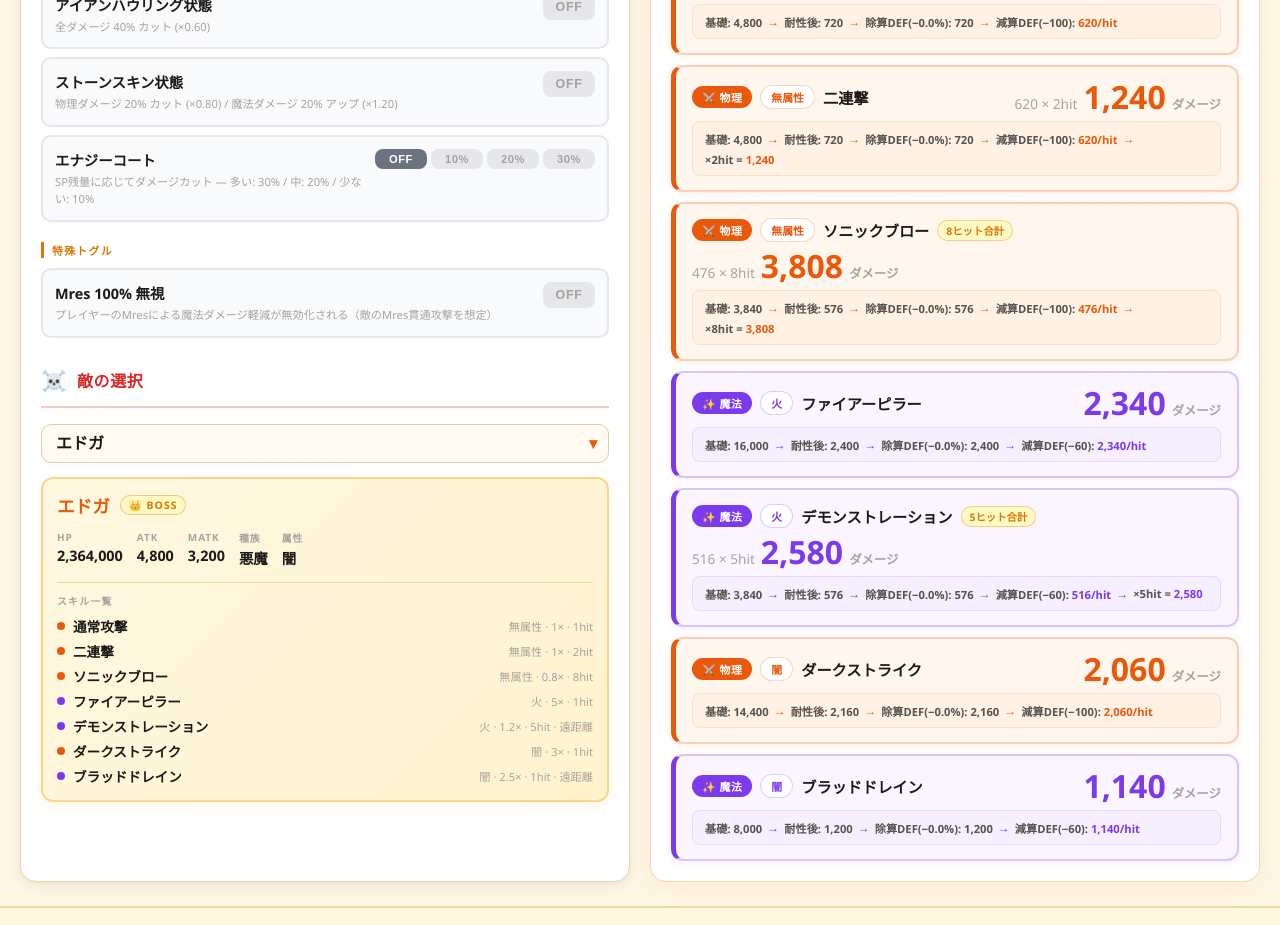
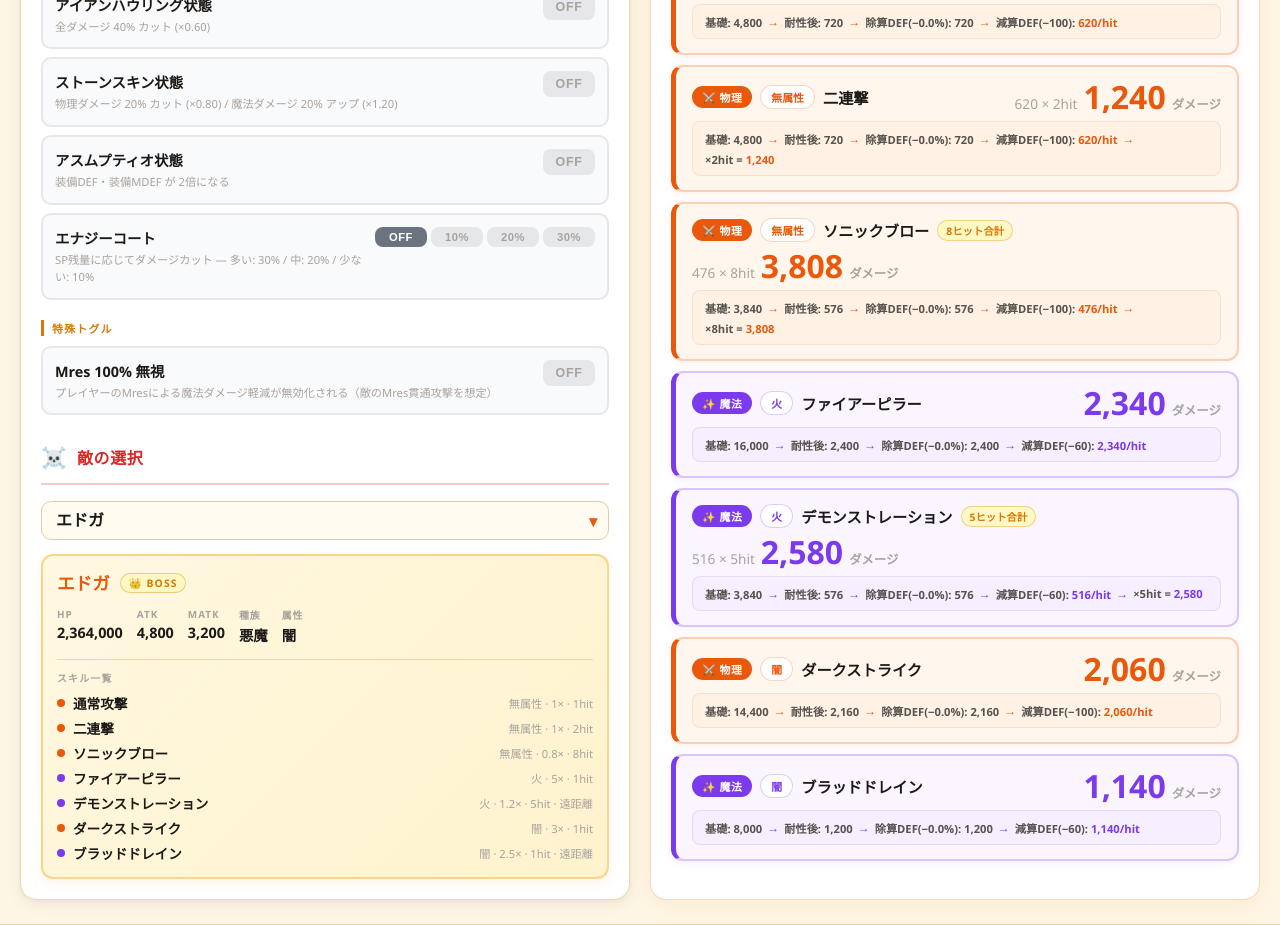
Before and after one commit to Beji-Ta/ro-damage-calc, a React (Vite) app: page / in a window 1280 px wide. Shown: the part 1240-2165 px from the top of the page. Built offline with nearby package versions, Linux system fonts and the light colour scheme.

Commit message:
アスムプティオ追加: 装備DEF/MDEF 2倍効果

```diff
--- a/src/App.tsx
+++ b/src/App.tsx
@@ -26,6 +26,7 @@ interface PlayerStats {
   crouchActive: boolean
   ironHowlingActive: boolean
   stoneSkinActive: boolean
+  assumptioActive: boolean  // 装備DEF・装備MDEF 2倍
   energyCoatLevel: number  // 0=OFF 1=10%カット 2=20%カット 3=30%カット
   armorElement: string
   mresIgnored: boolean
@@ -309,7 +310,7 @@ function getElemMod(attackElem: string, attackLv: number, armorElem: string): nu
 
 // ── LocalStorage ───────────────────────────────────────────────────────────────
 
-const STORAGE_KEY = 'ro_calc_player_v9'
+const STORAGE_KEY = 'ro_calc_player_v10'
 
 const DEFAULT_STATS: PlayerStats = {
   statusDef: 100,
@@ -335,6 +336,7 @@ const DEFAULT_STATS: PlayerStats = {
   crouchActive: false,
   ironHowlingActive: false,
   stoneSkinActive: false,
+  assumptioActive: false,
   energyCoatLevel: 0,
   armorElement: '無属性',
   mresIgnored: false,
@@ -357,8 +359,10 @@ function saveStats(s: PlayerStats): void {
 // ── 計算ロジック ───────────────────────────────────────────────────────────────
 
 function calcDamage(stats: PlayerStats, enemy: EnemyData): DamageResult[] {
-  const hardDefFactor  = 135 / (stats.equipDef  + 135)
-  const hardMdefFactor = 135 / (stats.equipMdef + 135)
+  const effectiveEquipDef  = stats.assumptioActive ? stats.equipDef  * 2 : stats.equipDef
+  const effectiveEquipMdef = stats.assumptioActive ? stats.equipMdef * 2 : stats.equipMdef
+  const hardDefFactor  = 135 / (effectiveEquipDef  + 135)
+  const hardMdefFactor = 135 / (effectiveEquipMdef + 135)
 
   const resFactor   = (2000 + stats.res)  / (2000 + stats.res  * 5)
   const mresFactor  = stats.mresIgnored ? 1.0 : (2000 + stats.mres) / (2000 + stats.mres * 5)
@@ -599,6 +603,13 @@ export default function App() {
               onToggle={() => toggle('stoneSkinActive')}
               activeColor={C.teal}
             />
+            <ToggleRow
+              label="アスムプティオ状態"
+              description="装備DEF・装備MDEF が 2倍になる"
+              active={stats.assumptioActive}
+              onToggle={() => toggle('assumptioActive')}
+              activeColor={C.blue}
+            />
             <StepToggleRow
               label="エナジーコート"
               description="SP残量に応じてダメージカット — 多い: 30% / 中: 20% / 少ない: 10%"
@@ -690,6 +701,7 @@ export default function App() {
               {stats.crouchActive      && <ParamChip label="うずくまる"     value="×0.20" color={C.gold} />}
               {stats.ironHowlingActive && <ParamChip label="アイアンハウリング" value="×0.60" color={C.gold} />}
               {stats.stoneSkinActive   && <ParamChip label="ストーンスキン" value="物理×0.80 魔法×1.20" color={C.teal} />}
+              {stats.assumptioActive   && <ParamChip label="アスムプティオ" value="装備DEF/MDEF×2" color={C.blue} />}
               {stats.energyCoatLevel > 0 && <ParamChip label="エナジーコート" value={`×${(1 - stats.energyCoatLevel * 0.10).toFixed(2)}`} color={C.blue} />}
               {stats.mresIgnored && <ParamChip label="Mres無視" value="ON" color={C.danger} />}
             </div>
```
